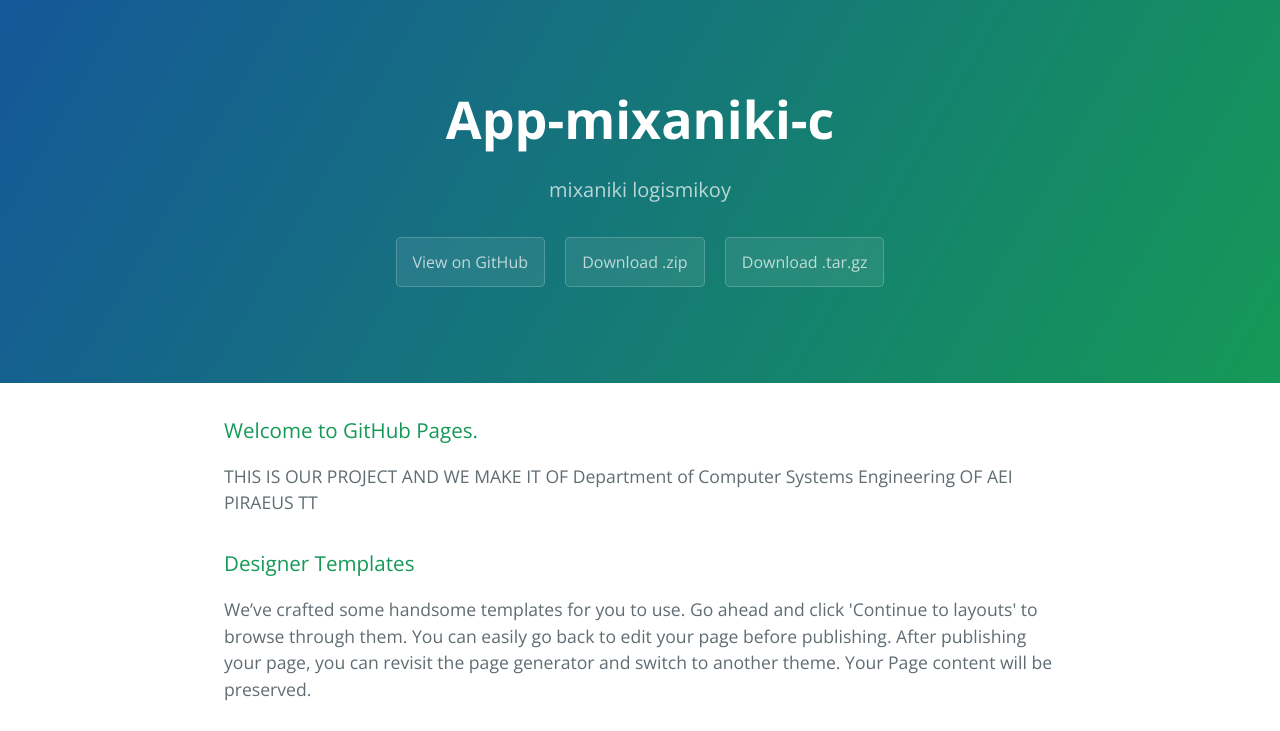
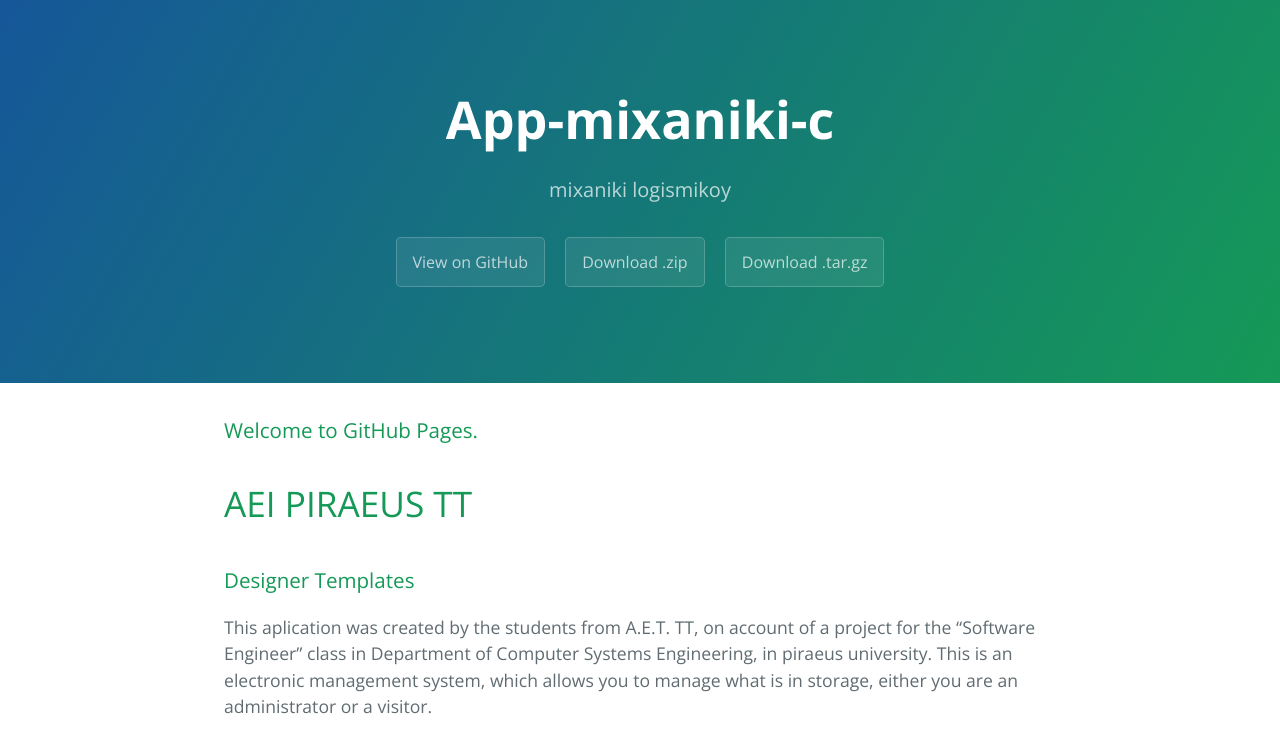
Before and after one commit to mariakior/APP-mixaniki-logismikoy-CSHARP, a plain HTML site: page index.html in a window 1280 px wide. Shown: the top 731 px of the page. Drawn offline with nearby package versions, Linux system fonts and the light colour scheme.

Commit message:
Update index.html

```diff
--- a/index.html
+++ b/index.html
@@ -22,12 +22,18 @@
       <h3>
 <a id="welcome-to-github-pages" class="anchor" href="#welcome-to-github-pages" aria-hidden="true"><span class="octicon octicon-link"></span></a>Welcome to GitHub Pages.</h3>
 
-<p>THIS IS OUR PROJECT AND WE MAKE IT OF Department of Computer Systems Engineering OF  AEI PIRAEUS TT  </p>
+<h1>
+<p>AEI PIRAEUS TT  </p>
 
 <h3>
 <a id="designer-templates" class="anchor" href="#designer-templates" aria-hidden="true"><span class="octicon octicon-link"></span></a>Designer Templates</h3>
 
-<p>We’ve crafted some handsome templates for you to use. Go ahead and click 'Continue to layouts' to browse through them. You can easily go back to edit your page before publishing. After publishing your page, you can revisit the page generator and switch to another theme. Your Page content will be preserved.</p>
+<p>This aplication was created by the students from A.E.T. TT,
+on account of a project for the “Software Engineer”  class in  Department of Computer Systems Engineering,
+in piraeus university.
+This is  an electronic management system,
+which allows you to manage what is in storage,
+either you are an administrator or a visitor. </p>
 
 <h3>
 <a id="creating-pages-manually" class="anchor" href="#creating-pages-manually" aria-hidden="true"><span class="octicon octicon-link"></span></a>Creating pages manually</h3>
```
